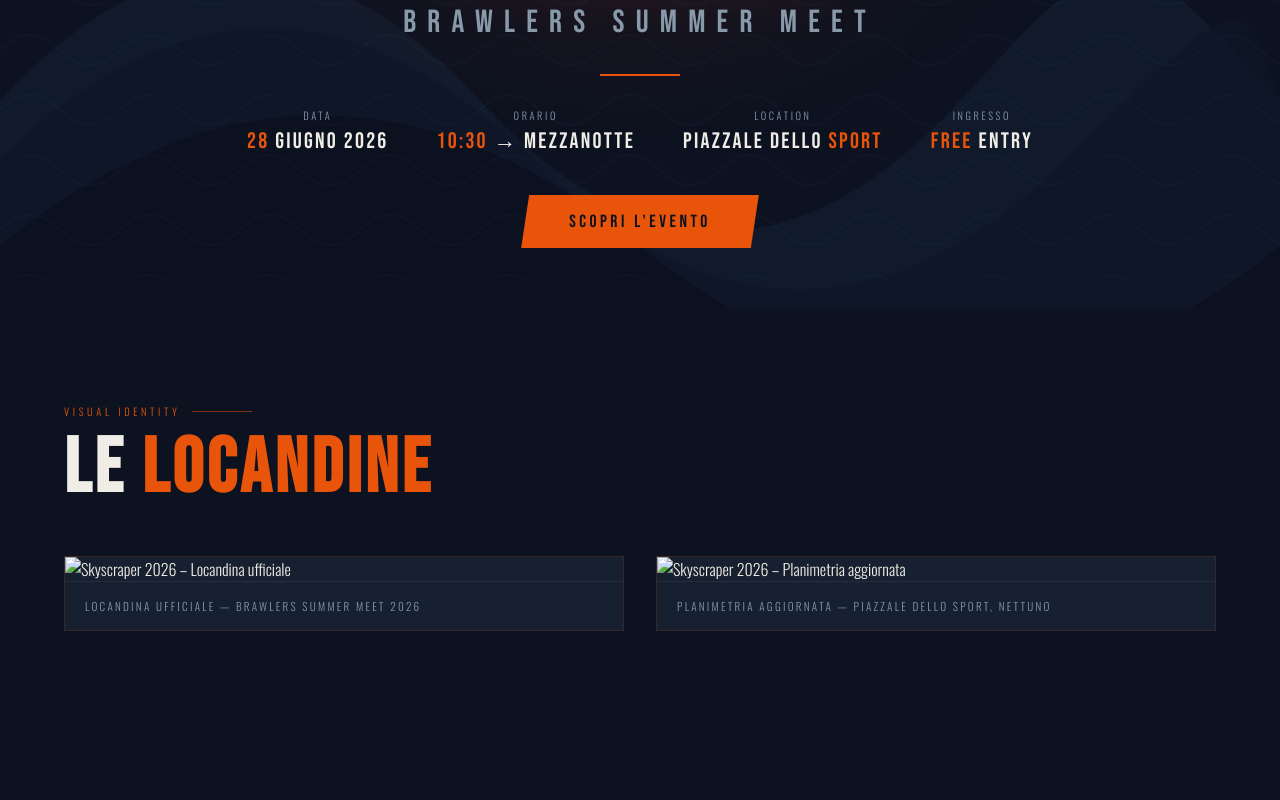
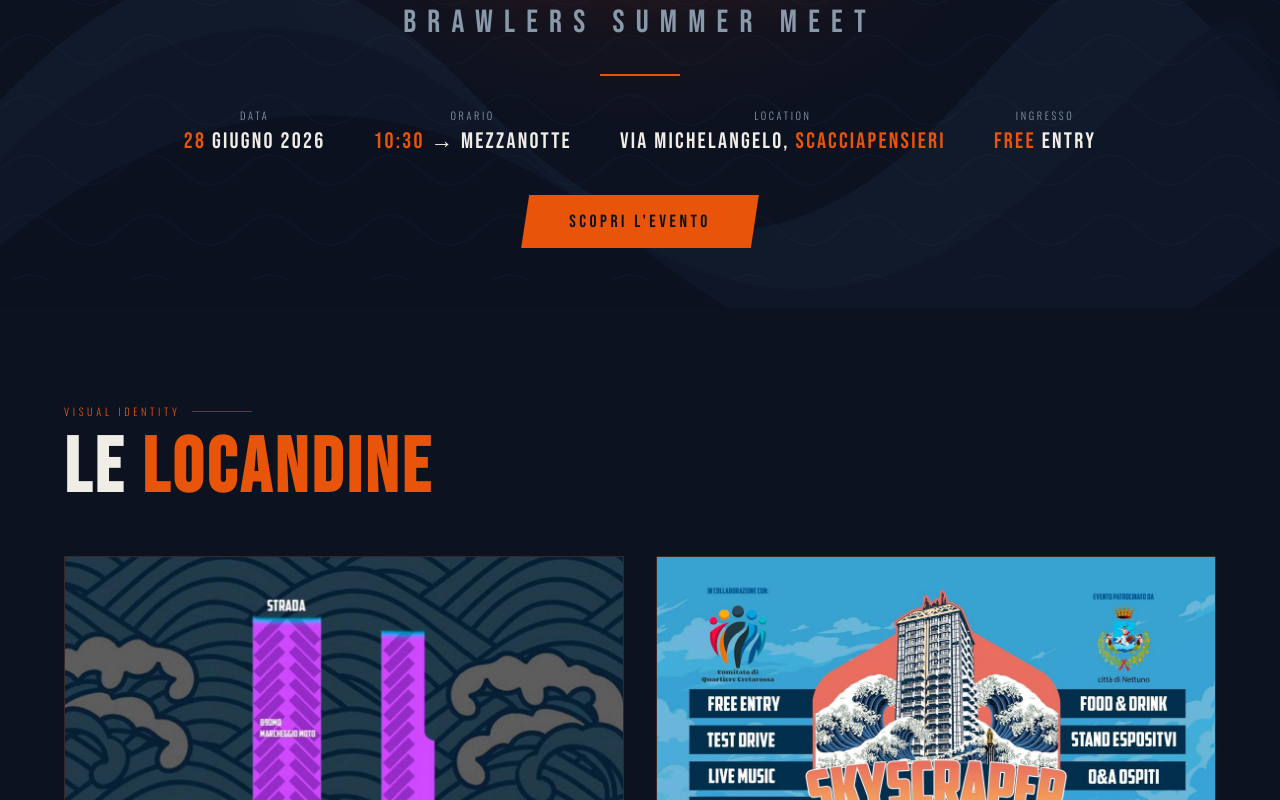
Before and after one commit to mattberno100/skyscraper2026, a plain HTML site: page index.html in a window 1280 px wide. Shown: the part 520-1320 px from the top of the page. Drawn offline with nearby package versions, Linux system fonts and the light colour scheme.

Commit message:
Add files via upload

```diff
--- a/index.html
+++ b/index.html
@@ -842,7 +842,7 @@
       </div>
       <div class="hero-info-item">
         <span class="label">Location</span>
-        <span class="value">Piazzale dello <span>Sport</span></span>
+        <span class="value">Via Michelangelo, <span>Scacciapensieri</span></span>
       </div>
       <div class="hero-info-item">
         <span class="label">Ingresso</span>
@@ -861,12 +861,12 @@
   <h2 class="section-title">Le <em>Locandine</em></h2>
   <div class="posters-grid reveal">
     <div class="poster-card">
-      <img src="WhatsApp_Image_2026-05-14_at_22_50_30.jpeg" alt="Skyscraper 2026 – Locandina ufficiale" loading="lazy">
+      <img src="WhatsApp Image 2026-05-14 at 22.50.30.jpeg" alt="Skyscraper 2026 – Locandina ufficiale" loading="lazy">
       <div class="poster-label">Locandina Ufficiale — Brawlers Summer Meet 2026</div>
     </div>
     <div class="poster-card">
-      <img src="WhatsApp_Image_2026-05-13_at_11_38_51.jpeg" alt="Skyscraper 2026 – Planimetria aggiornata" loading="lazy">
-      <div class="poster-label">Planimetria Aggiornata — Piazzale dello Sport, Nettuno</div>
+      <img src="WhatsApp Image 2026-05-13 at 11.38.51.jpeg" alt="Skyscraper 2026 – Planimetria aggiornata" loading="lazy">
+      <div class="poster-label">Planimetria Aggiornata — Via Michelangelo, Scacciapensieri, Nettuno</div>
     </div>
   </div>
 </section>
@@ -919,7 +919,7 @@
 <!-- FREE ENTRY BANNER -->
 <div class="free-banner">
   <div class="main-text">Ingresso Gratuito · Per Tutti</div>
-  <div class="sub-text">28 Giugno 2026 · Piazzale dello Sport · Nettuno (RM)</div>
+  <div class="sub-text">28 Giugno 2026 · Via Michelangelo, Scacciapensieri · Nettuno (RM)</div>
 </div>
 
 <!-- PROGRAMMA -->
@@ -1112,7 +1112,7 @@
         <div class="loc-icon">📍</div>
         <div class="loc-text">
           <div class="loc-title">Indirizzo</div>
-          <div class="loc-value">Piazzale dello Sport (Scacciapensieri)<br>Nettuno (RM), 00048</div>
+          <div class="loc-value">Via Michelangelo, Scacciapensieri<br>Nettuno (RM), 00048</div>
         </div>
       </div>
       <div class="loc-item">
@@ -1139,8 +1139,8 @@
     </div>
     <div class="map-placeholder">
       <span class="map-icon">🗺️</span>
-      <p>Piazzale dello Sport<br>Nettuno (RM)</p>
-      <a href="https://maps.google.com/?q=Piazzale+dello+Sport+Nettuno+Roma" target="_blank">Apri in Google Maps →</a>
+      <p>Via Michelangelo, Scacciapensieri<br>Nettuno (RM)</p>
+      <a href="https://maps.google.com/?q=Via+Michelangelo+Scacciapensieri+Nettuno+Roma" target="_blank">Apri in Google Maps →</a>
     </div>
   </div>
 </section>
@@ -1153,7 +1153,7 @@
   </div>
   <div class="footer-meta">
     <div>28 Giugno 2026 · Ore 10:30</div>
-    <div>Piazzale dello Sport, Nettuno</div>
+    <div>Via Michelangelo, Scacciapensieri, Nettuno</div>
     <div>Organizzato da Brawlers MC</div>
     <div style="color: rgba(136,153,170,0.4); font-size: 0.65rem; margin-top: 0.5rem;">In collaborazione con il Comitato di Quartiere Cretarossa</div>
   </div>
```
